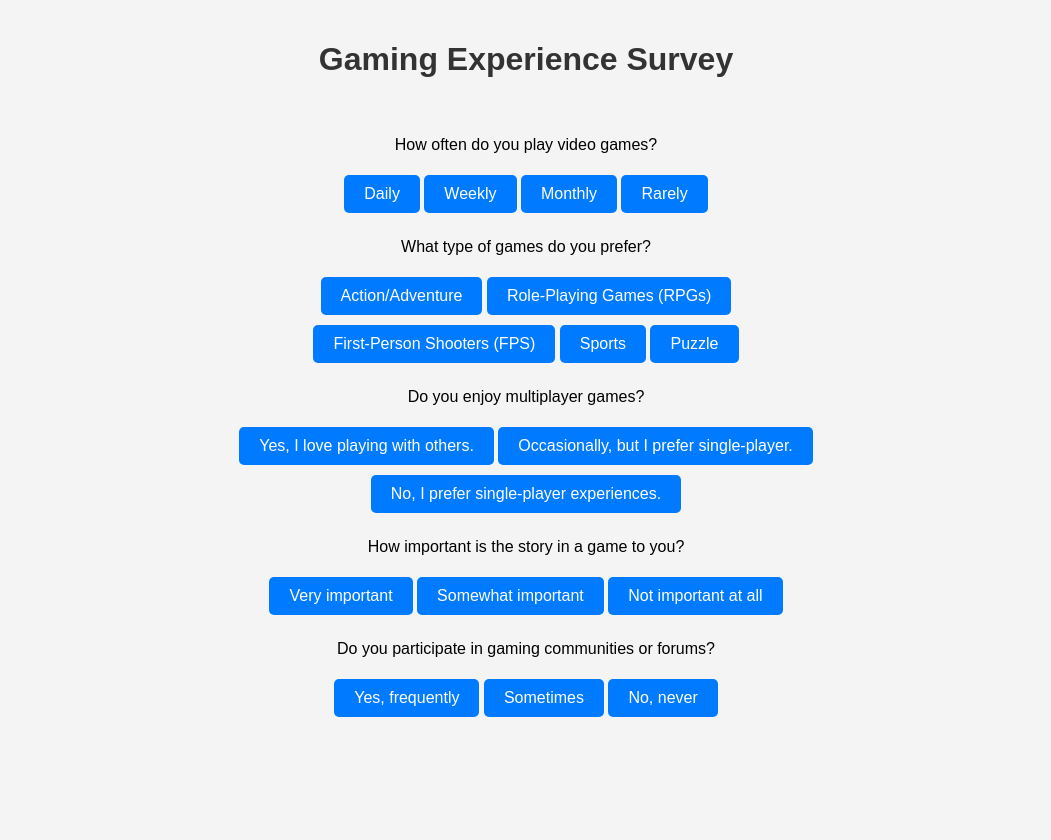
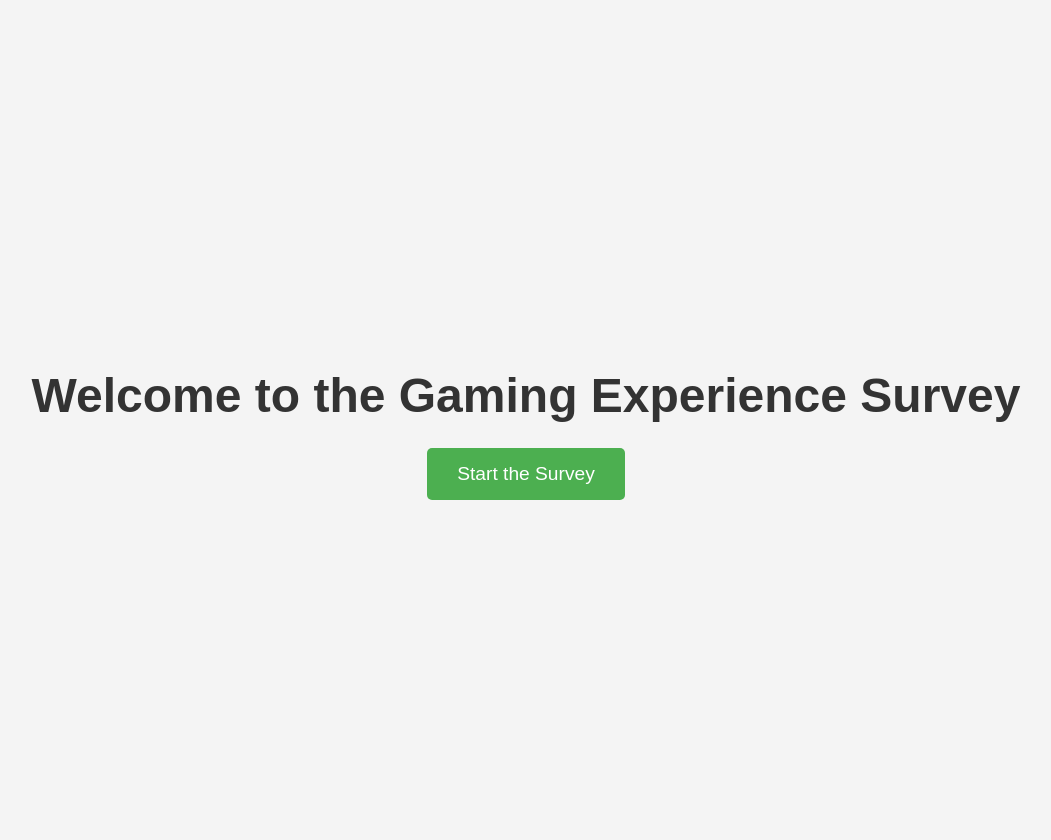
Before and after one commit to kevinkalkan/Humane-Touch, a Flask app: page / in a window 1280 px wide. Shown: the whole page, without its empty margins (114-1165 px from the left). Before the commit the page ends 717 px from the top, so only its background shows below. Run offline with Flask 3, Linux system fonts and the light colour scheme; parts of the project's set-up code (start-up, migrations or seed data) failed here and were passed over.

Commit message:
Added more functionality, json

```diff
--- a/app.py
+++ b/app.py
@@ -1,115 +1,88 @@
-from flask import Flask, render_template, request, redirect, url_for
+from flask import Flask, render_template, request, redirect, url_for, session
+import json
+import random
 
 app = Flask(__name__)
+app.secret_key = 'supersecretkey'
 
-# Starting HP for both player and enemy
-player_hp = 10
-enemy_hp = 10
-player_points = 0
+# Load interaction questions and answers from JSON file
+with open('questions.json') as f:
+    interaction_data = json.load(f)
+    interaction_questions = interaction_data['questions']
+    interaction_answers = interaction_data['answers']
 
-# Questions and answers for the battle
-questions = [
-    "Question 1: What's your favorite game and why?",
-    "Question 2: How do you feel about game difficulty?",
-    "Question 3: What's your opinion on multiplayer games?",
-    "Question 4: What do you think about game graphics?",
-    "Question 5: What's your view on game storytelling?",
-    "Question 6: How do you choose which game to play next?",
-    "Question 7: What do you think about game soundtracks?",
-    "Question 8: How important is game replayability to you?",
-    "Question 9: What's your favorite game genre?",
-    "Question 10: How do you feel about game microtransactions?"
-]
-#super toxic-toxic-positive-super positive-avoid fight
-answers = [
-    ["You're clueless about games if you think that's the best. My little cousin could beat you.",
-     "Seriously? Are you just trying to sound cool? Your taste in games is embarrassing.",
-     "I appreciate games that challenge me and have deep stories. What's your favorite?",
-     "I love how games can bring people together and create strong communities. It's incredible.",
-     "Let's keep things civil. Everyone has their own preferences, right?"],
-    ["That's way too easy. Are you a baby gamer?",
-     "If you like easy games, you might as well watch a movie. No challenge at all.",
-     "Challenging games are great, but accessibility matters too.",
-     "A good balance between difficulty and fun is essential for a great game.",
-     "Difficulty can be subjective. To each their own, I guess."],
-    ["Multiplayer games are for people who can't handle real challenges.",
-     "Multiplayer is overrated. Single-player is where the real skill is at.",
-     "Multiplayer can be fun with friends and adds replayability.",
-     "Multiplayer communities can create lasting friendships and great memories.",
-     "Both modes have their own charm. It depends on what you're looking for."],
-    ["Graphics don't matter if the game sucks. You're just being shallow.",
-     "Good graphics can't save a bad game. You're just being a fanboy.",
-     "Graphics enhance the experience but gameplay is the core.",
-     "Stunning visuals can immerse you in the game's world.",
-     "Graphics are just one aspect. Gameplay and story are equally important."],
-    ["If you care so much about the story, go read a book.",
-     "Storytelling is just an excuse for poor gameplay.",
-     "A compelling story can make a good game great.",
-     "Great storytelling can turn a game into a memorable experience.",
-     "A good story can complement the gameplay, making it more engaging."],
-    ["You must have no life to think so much about this.",
-     "Choosing games? Just play whatever, doesn't matter.",
-     "I look for recommendations and reviews before picking a game.",
-     "I love exploring new games and genres. Keeps things fresh.",
-     "It depends on my mood and what I'm interested in at the time."],
-    ["Soundtracks? Really? Who even cares?",
-     "Game music is just background noise. No big deal.",
-     "A good soundtrack can elevate the gaming experience.",
-     "Great music can make moments in games unforgettable.",
-     "Soundtracks add to the atmosphere and immersion of the game."],
-    ["Replayability is overrated. Just finish the game and move on.",
-     "Who cares about replayability? One playthrough is enough.",
-     "High replayability value keeps me coming back to a game.",
-     "Games with replayability offer great value and longer enjoyment.",
-     "Replayability can be a nice bonus, but it's not everything."],
-    ["You must have terrible taste if that's your favorite genre.",
-     "Seriously? That's your favorite? How basic.",
-     "I enjoy a variety of genres depending on my mood.",
-     "Every genre has its unique charm and strengths.",
-     "Genres are just labels. A good game is a good game."],
-    ["Microtransactions are the worst. They ruin games.",
-     "If you like microtransactions, you must be a sucker.",
-     "Microtransactions can be okay if done fairly.",
-     "Games can stay relevant and funded through microtransactions.",
-     "It's a mixed bag. Some implementations are better than others."]
+# Survey Questions and answers
+survey_questions = [
+    {
+        'id': 'q1',
+        'question': 'How often do you play video games?',
+        'answers': ['Daily', 'Weekly', 'Monthly', 'Rarely']
+    },
+    {
+        'id': 'q2',
+        'question': 'What type of games do you prefer?',
+        'answers': ['Action/Adventure', 'Role-Playing Games (RPGs)', 'First-Person Shooters (FPS)', 'Sports', 'Puzzle']
+    },
+    {
+        'id': 'q3',
+        'question': 'Do you enjoy multiplayer games?',
+        'answers': ['Yes, I love playing with others.', 'Occasionally, but I prefer single-player.', 'No, I prefer single-player experiences.']
+    },
+    {
+        'id': 'q4',
+        'question': 'How important is the story in a game to you?',
+        'answers': ['Very important', 'Somewhat important', 'Not important at all']
+    },
+    {
+        'id': 'q5',
+        'question': 'Do you participate in gaming communities or forums?',
+        'answers': ['Yes, frequently', 'Sometimes', 'No, never']
+    }
 ]
 
-current_question_index = 0
-#Survey Questions and answers
-@app.route('/')
+# Load replies from JSON file
+with open('replies.json') as f:
+    replies = json.load(f)
+
+# Reset HP and points function
+def reset_hp_points():
+    session['player_hp'] = 10
+    session['enemy_hp'] = 10
+    session['player_points'] = 0
+    session['current_question_index'] = 0
+
+@app.route('/survey', methods=['GET', 'POST'])
 def survey():
-    questions = [
-        {
-            'id': 'q1',
-            'question': 'How often do you play video games?',
-            'answers': ['Daily', 'Weekly', 'Monthly', 'Rarely']
-        },
-        {
-            'id': 'q2',
-            'question': 'What type of games do you prefer?',
-            'answers': ['Action/Adventure', 'Role-Playing Games (RPGs)', 'First-Person Shooters (FPS)', 'Sports', 'Puzzle']
-        },
-        {
-            'id': 'q3',
-            'question': 'Do you enjoy multiplayer games?',
-            'answers': ['Yes, I love playing with others.', 'Occasionally, but I prefer single-player.', 'No, I prefer single-player experiences.']
-        },
-        {
-            'id': 'q4',
-            'question': 'How important is the story in a game to you?',
-            'answers': ['Very important', 'Somewhat important', 'Not important at all']
-        },
-        {
-            'id': 'q5',
-            'question': 'Do you participate in gaming communities or forums?',
-            'answers': ['Yes, frequently', 'Sometimes', 'No, never']
-        }
-    ]
-    return render_template('survey.html', questions=questions)
+    # Initialize session variables if they don't exist
+    if 'responses' not in session:
+        session['responses'] = []
+    if 'current_question_index' not in session:
+        session['current_question_index'] = 0
+
+    current_question_index = session['current_question_index']
+
+    if request.method == 'POST':
+        selected_answers = request.form.getlist('answers')
+        if not selected_answers:
+            error = "Please select at least one answer."
+            return render_template('survey.html', question=survey_questions[current_question_index], error=error)
+
+        session['responses'].append(selected_answers)
+        session['current_question_index'] += 1
+
+        if current_question_index >= len(survey_questions):
+            return redirect(url_for('analysing'))
+
+        return redirect(url_for('survey'))
+
+    if current_question_index >= len(survey_questions):
+        return redirect(url_for('analysing'))
+
+    return render_template('survey.html', question=survey_questions[current_question_index])
 
 @app.route('/results', methods=['POST'])
 def results():
-    responses = request.form
+    responses = session.get('responses', [])
     profile_scores = {
         'Casual Gamer': 0,
         'Hardcore Gamer': 0,
@@ -119,8 +92,9 @@ def results():
     }
 
     # Scoring logic based on responses
-    for question, answer in responses.items():
-        if question == 'q1':
+    for question, answers in zip(survey_questions, responses):
+        answer = answers[0]  # Assuming only one answer per question for simplicity
+        if question['id'] == 'q1':
             if answer == 'Daily':
                 profile_scores['Hardcore Gamer'] += 2
                 profile_scores['Competitive Gamer'] += 1
@@ -132,7 +106,7 @@ def results():
             elif answer == 'Rarely':
                 profile_scores['Casual Gamer'] += 3
 
-        if question == 'q2':
+        if question['id'] == 'q2':
             if answer == 'Action/Adventure':
                 profile_scores['Story-Driven Gamer'] += 2
             elif answer == 'Role-Playing Games (RPGs)':
@@ -145,7 +119,7 @@ def results():
             elif answer == 'Puzzle':
                 profile_scores['Casual Gamer'] += 2
 
-        if question == 'q3':
+        if question['id'] == 'q3':
             if answer == 'Yes, I love playing with others.':
                 profile_scores['Social Gamer'] += 2
                 profile_scores['Competitive Gamer'] += 1
@@ -154,7 +128,7 @@ def results():
             elif answer == 'No, I prefer single-player experiences.':
                 profile_scores['Story-Driven Gamer'] += 2
 
-        if question == 'q4':
+        if question['id'] == 'q4':
             if answer == 'Very important':
                 profile_scores['Story-Driven Gamer'] += 2
             elif answer == 'Somewhat important':
@@ -162,7 +136,7 @@ def results():
             elif answer == 'Not important at all':
                 profile_scores['Competitive Gamer'] += 1
 
-        if question == 'q5':
+        if question['id'] == 'q5':
             if answer == 'Yes, frequently':
                 profile_scores['Social Gamer'] += 2
             elif answer == 'Sometimes':
@@ -174,53 +148,65 @@ def results():
     gamer_profile = max(profile_scores, key=profile_scores.get)
     return redirect(url_for('analysing'))
 
-@app.route('/interaction', methods=['GET', 'POST'])
+@app.route('/interaction')
 def interaction():
-    global player_hp, enemy_hp, player_points, current_question_index
+    reset_hp_points()
+    return render_template('interaction.html',
+                           question=interaction_questions[session['current_question_index']],
+                           answers=interaction_answers[session['current_question_index']],
+                           player_hp=session['player_hp'],
+                           enemy_hp=session['enemy_hp'],
+                           player_points=session['player_points'])
 
-    if request.method == 'POST':
-        answer = request.form['answer']
+@app.route('/interaction', methods=['POST'])
+def interaction_post():
+    answer = request.form['answer']
 
-        # Update HP based on answer chosen
-        if answer == 'super_toxic':
-            player_hp -= 2
-        elif answer == 'toxic':
-            player_hp -= 1
-        elif answer == 'positive':
-            enemy_hp -= 1
-        elif answer == 'super_positive':
-            enemy_hp -= 2
-        elif answer == 'avoid_fight':
-            player_points += 1
+    # Update HP and points based on answer chosen
+    if answer == 'super_toxic':
+        session['player_hp'] -= 2
+    elif answer == 'toxic':
+        session['player_hp'] -= 1
+    elif answer == 'positive':
+        session['enemy_hp'] -= 1
+    elif answer == 'super_positive':
+        session['enemy_hp'] -= 2
+    elif answer == 'avoid_fight':
+        session['player_points'] += 1
 
-        # Ensure HP doesn't go below 0 or above 10
-        player_hp = max(0, min(player_hp, 10))
-        enemy_hp = max(0, min(enemy_hp, 10))
+    # Ensure HP doesn't go below 0 or above 10
+    session['player_hp'] = max(0, min(session['player_hp'], 10))
+    session['enemy_hp'] = max(0, min(session['enemy_hp'], 10))
 
-        # Check win/lose conditions
-        if player_hp <= 0:
+    # Get random reply based on answer
+    if answer in replies:
+        random_reply = random.choice(replies[answer])
+    else:
+        random_reply = "Interesting choice!"
+
+    # Check win/lose conditions
+    if session['player_hp'] <= 0:
+        return redirect(url_for('game_over'))
+    elif session['enemy_hp'] <= 0:
+        return redirect(url_for('congratulations'))
+    elif session['player_points'] >= 3:
+        return redirect(url_for('congratulations_bro'))
+
+    # Move to the next question
+    session['current_question_index'] += 1
+    if session['current_question_index'] >= len(interaction_questions):
+        if session['player_hp'] > session['enemy_hp']:
+            return redirect(url_for('congratulations'))
+        else:
             return redirect(url_for('game_over'))
-        elif enemy_hp <= 0:
-            return redirect(url_for('congratulations'))
-        elif player_points >= 3:
-            return redirect(url_for('congratulations_bro'))
-
-        # Move to the next question
-        current_question_index += 1
-        if current_question_index >= len(questions):
-            if player_hp > enemy_hp:
-                return redirect(url_for('congratulations'))
-            else:
-                return redirect(url_for('game_over'))
-
-        # Redirect back to interaction page
-        return redirect(url_for('interaction'))
 
     return render_template('interaction.html',
-                           question=questions[current_question_index],
-                           answers=answers[current_question_index],
-                           player_hp=player_hp,
-                           enemy_hp=enemy_hp)
+                           question=interaction_questions[session['current_question_index']],
+                           answers=interaction_answers[session['current_question_index']],
+                           player_hp=session['player_hp'],
+                           enemy_hp=session['enemy_hp'],
+                           player_points=session['player_points'],
+                           random_reply=random_reply)
 
 @app.route('/game_over')
 def game_over():
@@ -238,5 +224,9 @@ def congratulations_bro():
 def analysing():
     return render_template('analysing.html')
 
+@app.route('/')
+def index():
+    return render_template('index.html')
+
 if __name__ == '__main__':
     app.run(debug=True)
--- a/templates/index.html
+++ b/templates/index.html
@@ -1,47 +1,43 @@
-<!DOCTYPE html>
+<!doctype html>
 <html lang="en">
 <head>
-    <meta charset="UTF-8">
-    <meta name="viewport" content="width=device-width, initial-scale=1.0">
-    <title>Chat with ChatGPT</title>
+    <meta charset="utf-8">
+    <title>Welcome</title>
+    <link rel="stylesheet" href="{{ url_for('static', filename='style.css') }}">
+    <style>
+        .welcome-container {
+            display: flex;
+            flex-direction: column;
+            justify-content: center;
+            align-items: center;
+            height: 100vh;
+            text-align: center;
+        }
+
+        .welcome-container h1 {
+            font-size: 3em;
+            margin-bottom: 20px;
+        }
+
+        .welcome-container button {
+            padding: 15px 30px;
+            font-size: 1.2em;
+            background-color: #4caf50;
+            color: white;
+            border: none;
+            border-radius: 5px;
+            cursor: pointer;
+        }
+
+        .welcome-container button:hover {
+            background-color: #45a049;
+        }
+    </style>
 </head>
 <body>
-    <div id="chat-container">
-        <div id="chat-box"></div>
-        <input type="text" id="user-input" placeholder="Type your message...">
-        <button id="send-btn">Send</button>
+    <div class="welcome-container">
+        <h1>Welcome to the Gaming Experience Survey</h1>
+        <button onclick="location.href='{{ url_for('survey') }}'">Start the Survey</button>
     </div>
-
-    <script>
-        const chatBox = document.getElementById('chat-box');
-        const userInput = document.getElementById('user-input');
-        const sendBtn = document.getElementById('send-btn');
-
-        sendBtn.addEventListener('click', async () => {
-            const userMessage = userInput.value.trim();
-            if (userMessage === '') return;
-
-            appendMessage('user', userMessage);
-            userInput.value = '';
-
-            const response = await fetch('/chat', {
-                method: 'POST',
-                headers: {
-                    'Content-Type': 'application/json'
-                },
-                body: JSON.stringify({ message: userMessage })
-            });
-
-            const data = await response.json();
-            appendMessage('bot', data.message);
-        });
-
-        function appendMessage(sender, message) {
-            const messageElement = document.createElement('div');
-            messageElement.classList.add(sender === 'user' ? 'user-message' : 'bot-message');
-            messageElement.textContent = message;
-            chatBox.appendChild(messageElement);
-        }
-    </script>
 </body>
 </html>
--- a/templates/survey.html
+++ b/templates/survey.html
@@ -2,47 +2,23 @@
 <html lang="en">
 <head>
     <meta charset="utf-8">
-    <title>Gaming Experience Survey</title>
+    <title>Survey</title>
     <link rel="stylesheet" href="{{ url_for('static', filename='style.css') }}">
 </head>
 <body>
-    <h1>Gaming Experience Survey</h1>
-    <form action="{{ url_for('results') }}" method="post">
-        {% for question in questions %}
-            <div class="question">
-                <p>{{ question.question }}</p>
-                {% for answer in question.answers %}
-                    <button type="button" class="answer-btn" data-question="{{ question.id }}" data-answer="{{ answer }}">{{ answer }}</button>
-                {% endfor %}
+    <div class="survey-container">
+        <form method="POST">
+            <h2>{{ question['question'] }}</h2>
+            {% for answer in question['answers'] %}
+            <div>
+                <input type="checkbox" name="answers" value="{{ answer }}"> {{ answer }}
             </div>
-        {% endfor %}
-        <input type="hidden" id="form-data" name="form-data">
-        <button type="submit" id="submit-btn" style="display: none;">Submit</button>
-    </form>
-
-    <script>
-        document.addEventListener('DOMContentLoaded', function () {
-            const answers = {};
-
-            document.querySelectorAll('.answer-btn').forEach(button => {
-                button.addEventListener('click', function () {
-                    const question = this.getAttribute('data-question');
-                    const answer = this.getAttribute('data-answer');
-                    answers[question] = answer;
-                    this.parentNode.querySelectorAll('.answer-btn').forEach(btn => {
-                        btn.disabled = true;
-                        btn.style.backgroundColor = '#d3d3d3';
-                    });
-                    this.style.backgroundColor = '#007bff';
-                    this.style.color = '#fff';
-
-                    if (Object.keys(answers).length === {{ questions|length }}) {
-                        document.getElementById('form-data').value = JSON.stringify(answers);
-                        document.getElementById('submit-btn').style.display = 'block';
-                    }
-                });
-            });
-        });
-    </script>
+            {% endfor %}
+            <button type="submit">Next</button>
+        </form>
+        {% if error %}
+        <p class="error">{{ error }}</p>
+        {% endif %}
+    </div>
 </body>
 </html>
```
Also changed, not shown: templates/interaction.html (+38 -9 lines), 3 other files.
